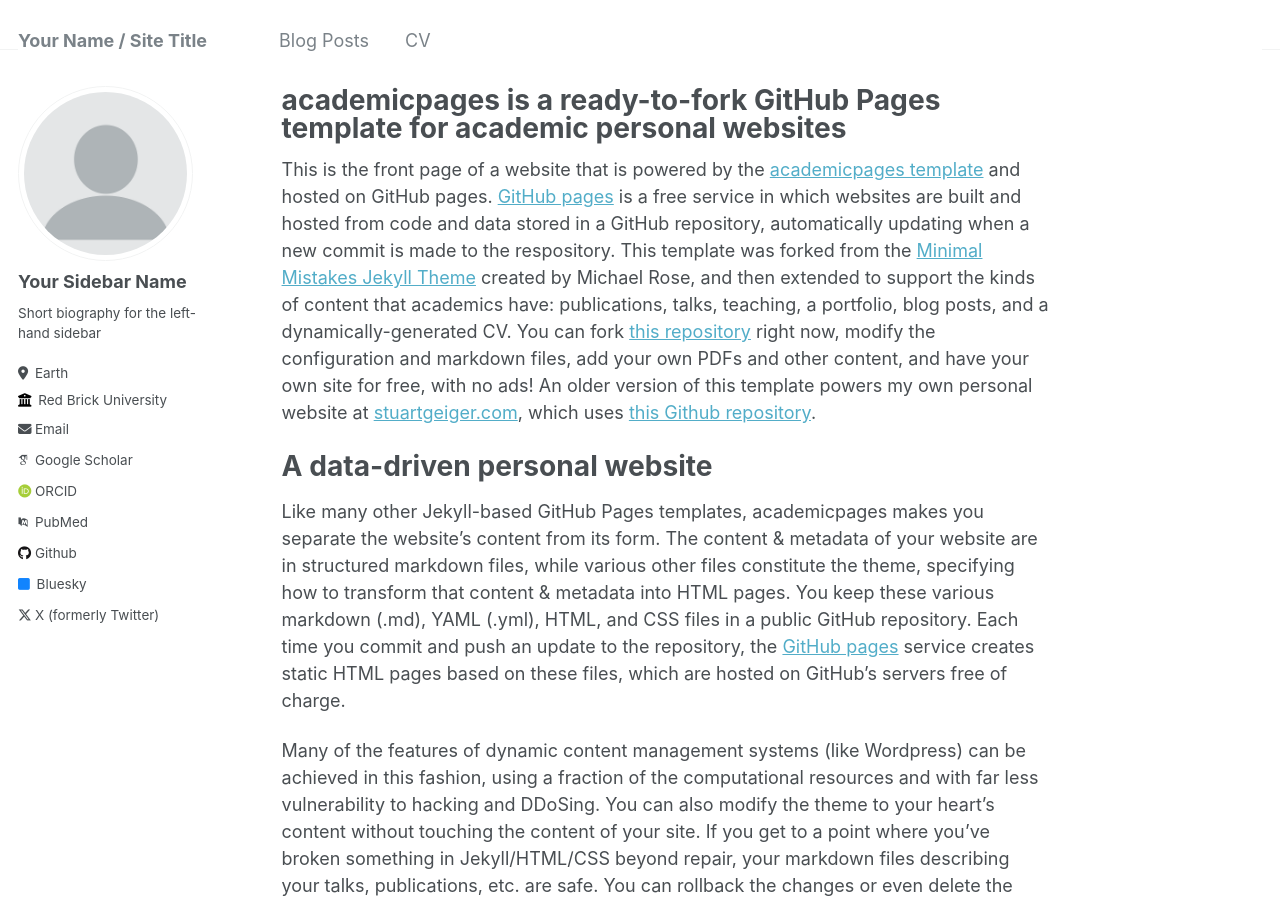
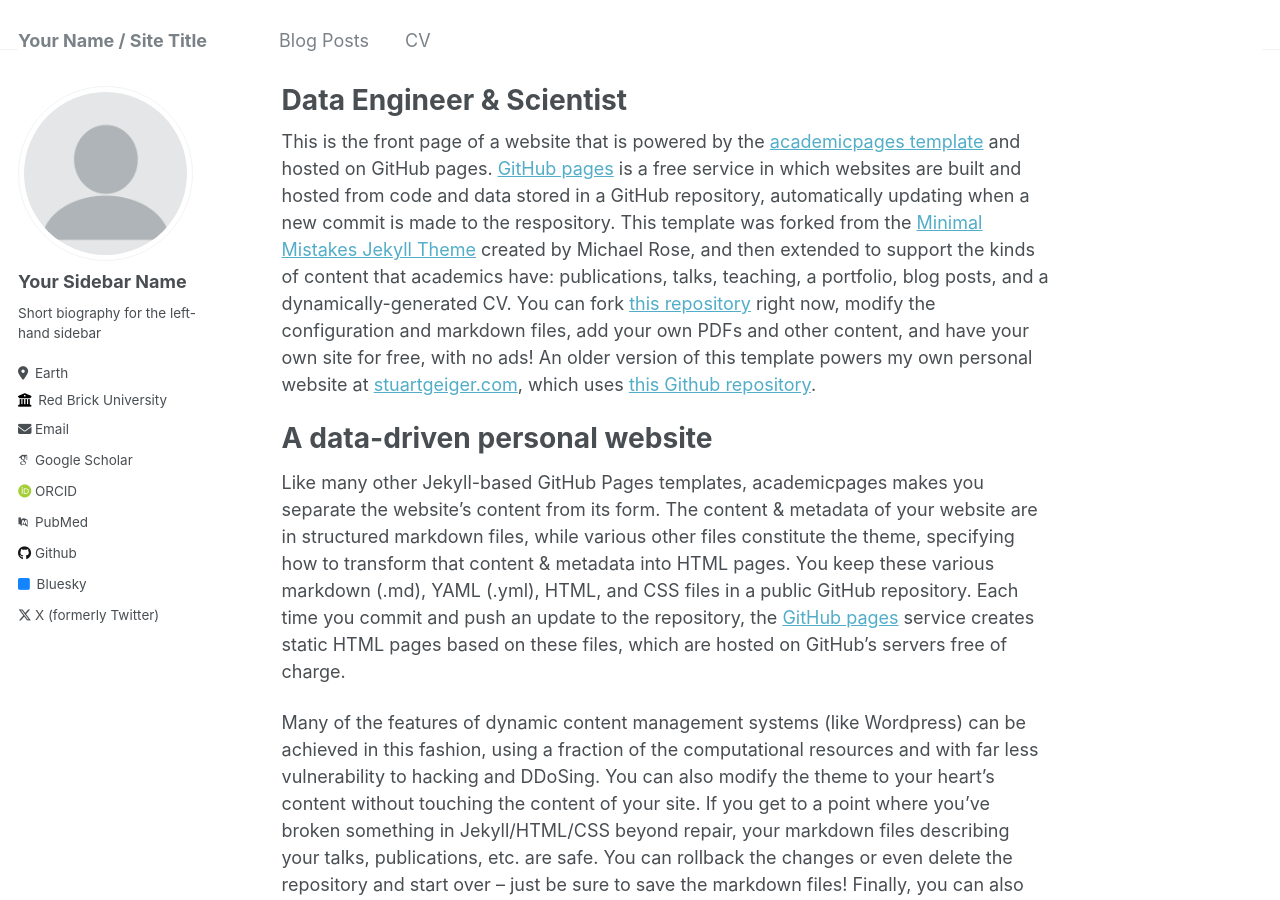
Before and after one commit to erenirmak/erenirmak.github.io, a Jekyll site: the page built from _pages/about.md, in a window 1280 px wide and 900 px high. Built offline with Jekyll 4.4.1, drawn with Linux system fonts in a browser that asks for light colours; some web fonts are replaced.

Commit message:
Update about.md

```diff
--- a/_pages/about.md
+++ b/_pages/about.md
@@ -1,6 +1,6 @@
 ---
 permalink: /
-title: "academicpages is a ready-to-fork GitHub Pages template for academic personal websites"
+title: "Data Engineer & Scientist"
 author_profile: true
 redirect_from:
   - /about/
```
